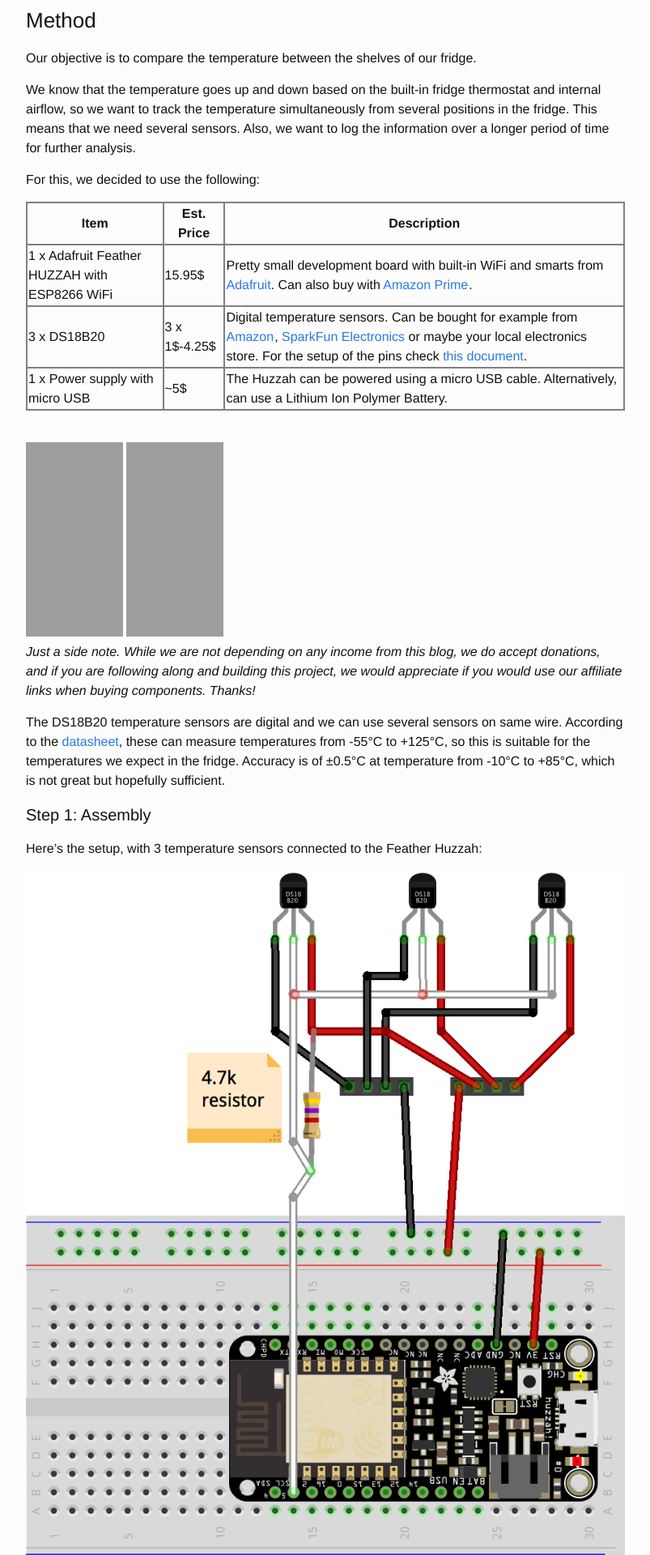
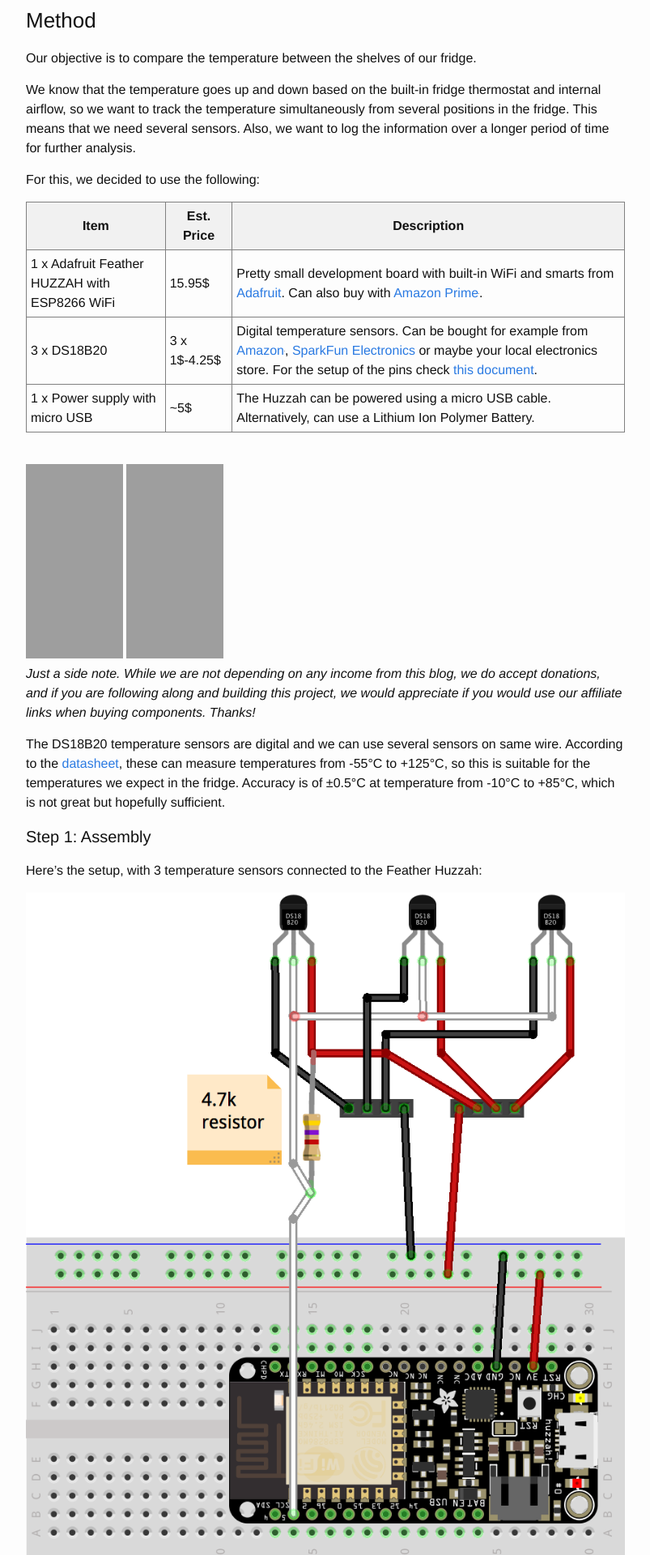
Before and after one commit to MonoHelixLabs/MonoHelixLabs.github.io, a Jekyll site: the page built from _posts/2016-11-19-fridge-heatmap.markdown, in a window 1280 px wide. Shown: the part 305-2225 px from the top of the page at 81% size, without its empty margins (238-1041 px from the left). Built offline with Jekyll 4.4.1, drawn with Linux system fonts in a browser that asks for light colours; comment, search, counter and statistics services are not loaded; grey boxes are pictures that could not be loaded.

Commit message:
Updated table styling

```diff
--- a/_sass/_base.scss
+++ b/_sass/_base.scss
@@ -208,7 +208,13 @@ pre {
 .mbtablestyle {
         border-collapse: collapse;
 
-   > table, td, th {
-        border: 2px solid grey;
+   > table, td{
+        border: 1px solid grey;
+        padding: 5px;
+        }
+   th {
+        border: 1px solid grey;
+        padding: 5px;
+        background: #f1f1f1;
         }
 }
```
